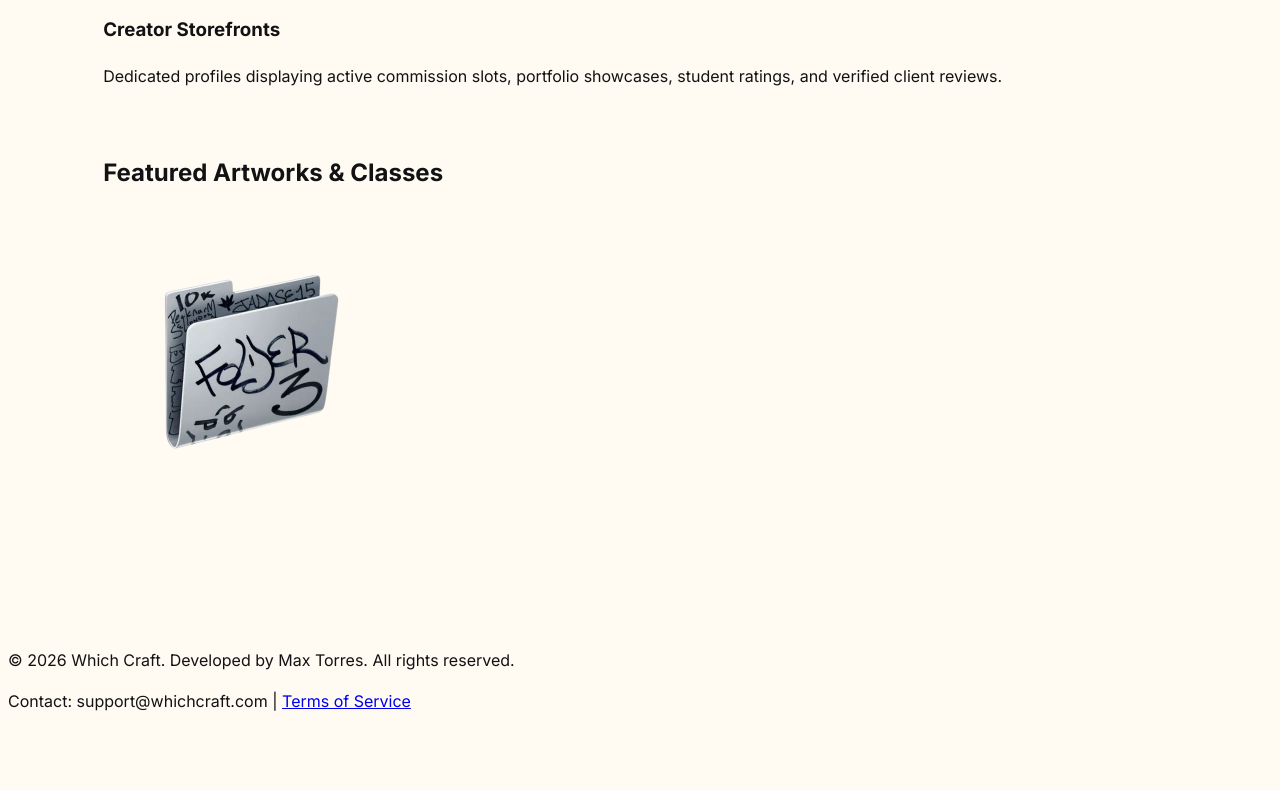
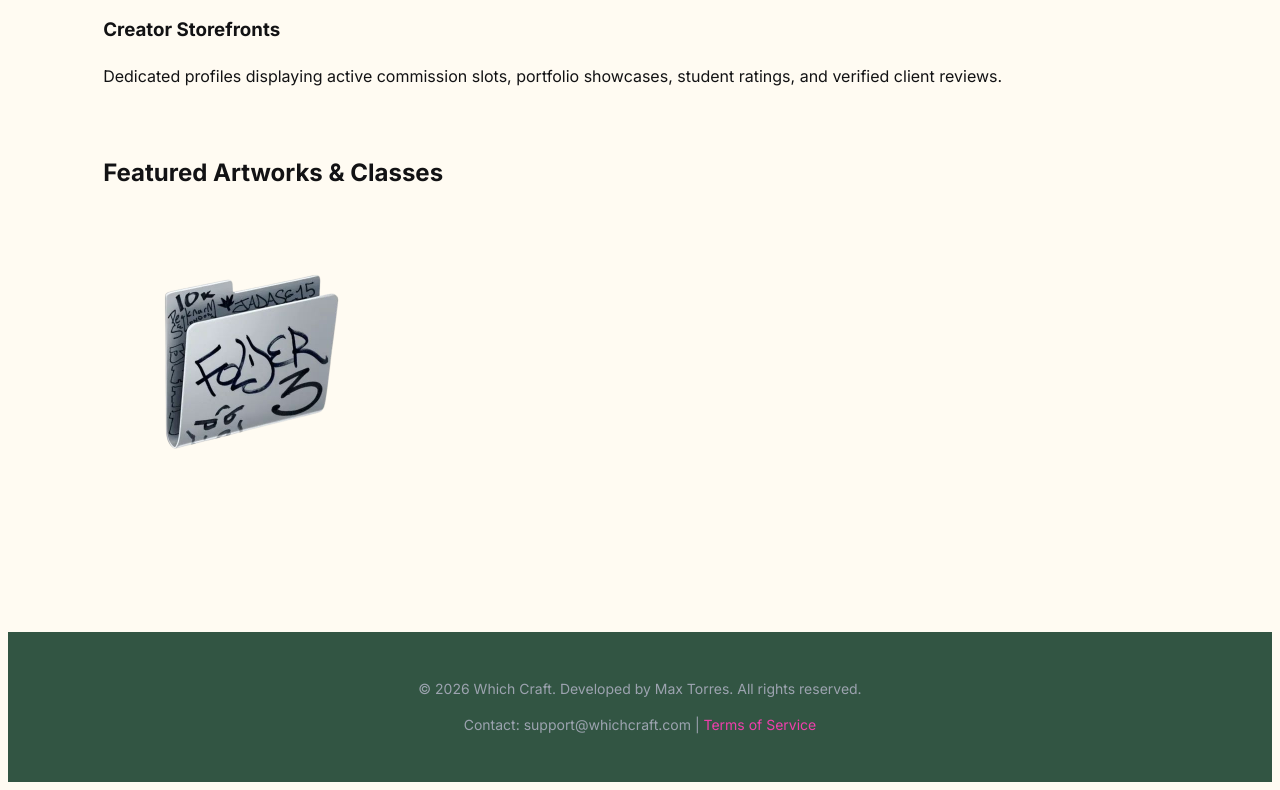
Before and after one commit to eochyi/Torres-Which-Craft, a plain HTML site: page index.html in a window 1280 px wide. Shown: the part 1052-1842 px from the top of the page. Before the commit the page ends 1783 px from the top, so only its background shows below. Drawn offline with Linux system fonts and the light colour scheme; a web font is replaced by a local one.

Commit message:
added css for footer.

```diff
--- a/css/style.css
+++ b/css/style.css
@@ -105,3 +105,22 @@ section {
     max-width: 700px;
     margin: 0 auto 2rem auto;
 }
+
+
+/* Footer Styling */
+footer {
+    background-color: #325543;
+    color: #9CA3AF;
+    text-align: center;
+    padding: 32px 5%;
+    font-size: 14px;
+}
+
+footer a {
+    color: #ef3fac;
+    text-decoration: none;
+}
+
+footer a:hover {
+    text-decoration: underline;
+}
```
